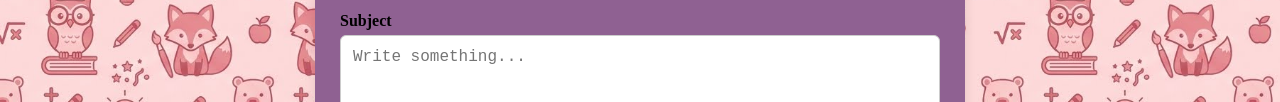
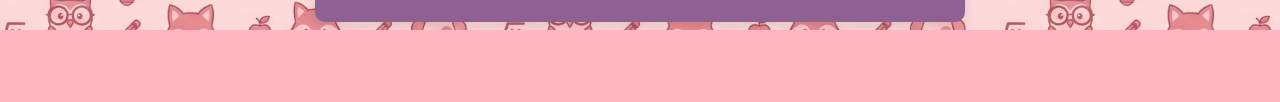
Before and after one commit to DocSam-44/PawsitivelySmart, a plain HTML site: page index.html in a window 1280 px wide. Shown: the part 3852-3954 px from the top of the page. After the commit the page ends 3882 px from the top, so only its background shows below. Drawn offline with Linux system fonts and the light colour scheme.

Commit message:
switching back to main left code behind that I had to comment out

```diff
--- a/index.html
+++ b/index.html
@@ -240,14 +240,14 @@ function showSlides2(n) {
             <option value="Port Colborne">Port Colborne</option>
             <option value="Fonthill">Fonthill</option>
         </select>
-
-        <label for="subject">Subject</label>
+<!-- ? for some reason the additions for the footer (the code below) didn't disappear after I switched back to main -->
+        <!-- <label for="subject">Subject</label>
         <textarea id="subject" name="subject" placeholder="Write something..."></textarea>
 
         <input type="submit" value="Submit">
 
     </form>
-</div>
+</div> -->
 
 
   </body>
```
